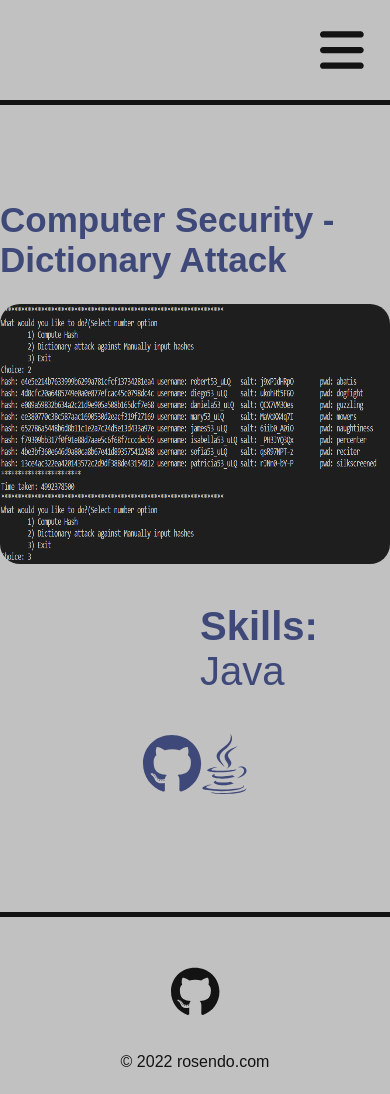
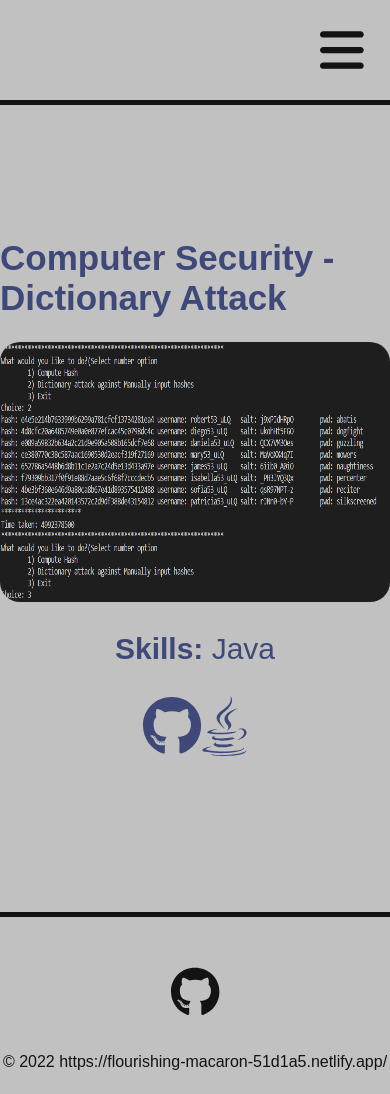
Before and after one commit to rvasquez25/completed-portfolio, a React (Create React App) app: page /project/1 in a window 390 px wide. Built offline with nearby package versions, Linux system fonts and the light colour scheme.

Commit message:
fixed projects res and some links

```diff
--- a/src/components/Footer.js
+++ b/src/components/Footer.js
@@ -9,7 +9,7 @@ function Footer() {
     <div className="footer">
       <div className="line"></div>
       <div className="socialMedia">
-        <a href="https://github.com/rvasquez25/personal-projects" target="_blank" rel="noreferrer">
+        <a href="https://github.com/rvasquez25/rosendos-personal-portfolio" target="_blank" rel="noreferrer">
             <FontAwesomeIcon icon={faGithub} />
         </a>
         {/* <a href="https://www.linkedin.com/in/rosendo-vasquez-ii-0b271519b" target="_blank" rel="noreferrer">
@@ -19,7 +19,7 @@ function Footer() {
             <FontAwesomeIcon icon={faEnvelope} />
         </a> */}
       </div>
-      <p> &copy; 2022 rosendo.com</p>
+      <p> &copy; 2022 https://flourishing-macaron-51d1a5.netlify.app/</p>
     </div>
   );
 }
--- a/src/helpers/ProjectList.js
+++ b/src/helpers/ProjectList.js
@@ -1,18 +1,19 @@
 import react from "../assets/react.png";
 import dictAttack from "../assets/dictionaryAttack.png"
 import randAttack from "../assets/randomAttack.png"
-import { faGithub, faReact, faGoogle, faJava } from '@fortawesome/free-brands-svg-icons';
+import { faGithub, faReact, faJava } from '@fortawesome/free-brands-svg-icons';
+import { faDiamond } from '@fortawesome/free-solid-svg-icons';
 import { FontAwesomeIcon } from '@fortawesome/react-fontawesome';
 
 
-let list1 = [<a href="https://github.com/rvasquez25/rosendos-personal-portfolio/tree/main/rosendos-personal-portfolio" target="blank"><FontAwesomeIcon icon={faGithub}></FontAwesomeIcon></a>, <FontAwesomeIcon icon={faReact}/>, <FontAwesomeIcon icon={faGoogle} />]
-let list2 = [<a href="https://github.com/rvasquez25/personal-projects/tree/main/computer-security/dictionary-attack" target="blank"><FontAwesomeIcon icon={faGithub} /></a>, <FontAwesomeIcon icon={faJava} />]
-let list3 = [<a href="https://github.com/rvasquez25/personal-projects/tree/main/computer-security/random-attack(brute-force)" target="blank"><FontAwesomeIcon icon={faGithub} /></a>, <FontAwesomeIcon icon={faJava} />]
+let list1 = [<a href="https://github.com/rvasquez25/completed-portfolio" target="_blank" rel="noreferrer"><FontAwesomeIcon icon={faGithub}></FontAwesomeIcon></a>, <FontAwesomeIcon icon={faReact} />, <FontAwesomeIcon icon={faDiamond}/>]
+let list2 = [<a href="https://github.com/rvasquez25/personal-projects/tree/main/computer-security/dictionary-attack" target="_blank" rel="noreferrer"><FontAwesomeIcon icon={faGithub} /></a>, <FontAwesomeIcon icon={faJava} />]
+let list3 = [<a href="https://github.com/rvasquez25/personal-projects/tree/main/computer-security/random-attack(brute-force)" target="_blank" rel="noreferrer"><FontAwesomeIcon icon={faGithub} /></a>, <FontAwesomeIcon icon={faJava} />]
 export const ProjectList = [
   {
     name: "My Personal Portfolio Website",
     image: react,
-    skills: "ReactJS, HTML, CSS, Javascript, Github, Google Cloud",
+    skills: "ReactJS, HTML, CSS, Javascript, Github, Netlify",
     icons: list1,
   },
   {
--- a/src/styles/ProjectDisplay.css
+++ b/src/styles/ProjectDisplay.css
@@ -79,3 +79,10 @@
       margin-left: 200px;
     }
   }
+
+  @media only screen and (max-width: 450px) {
+    .project p {
+      font-size: 30px;
+      margin-left: 0px;
+    }
+  }
```
